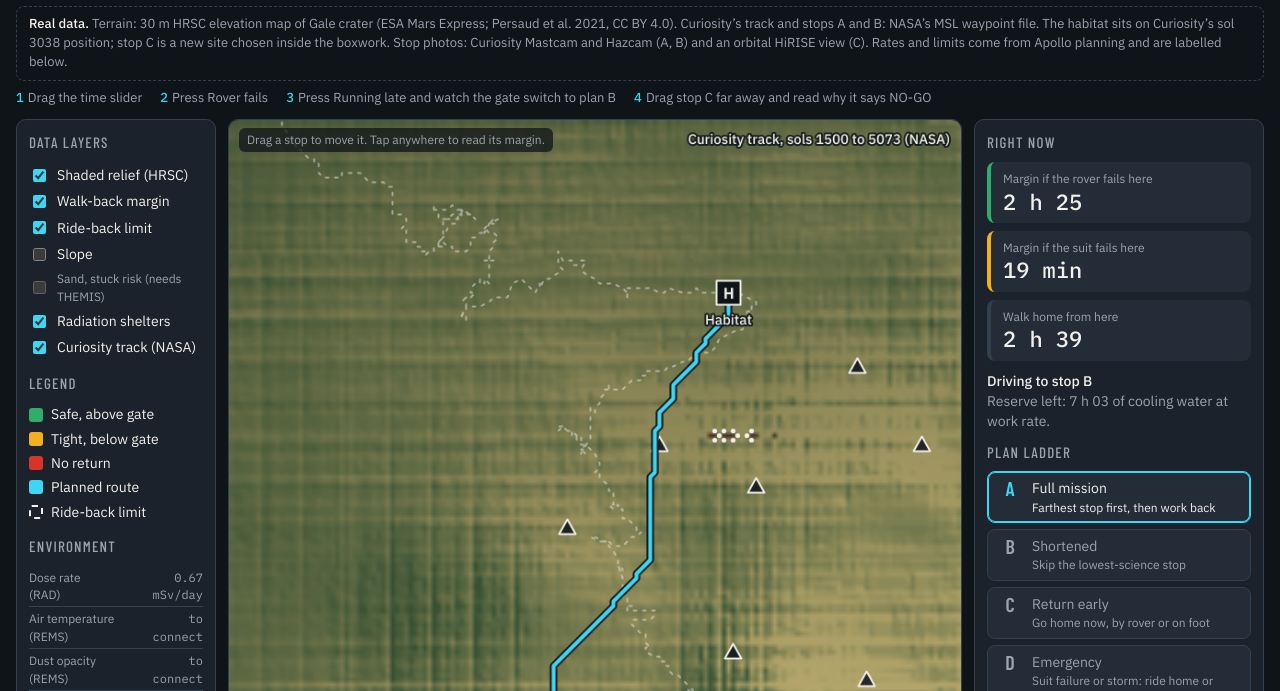
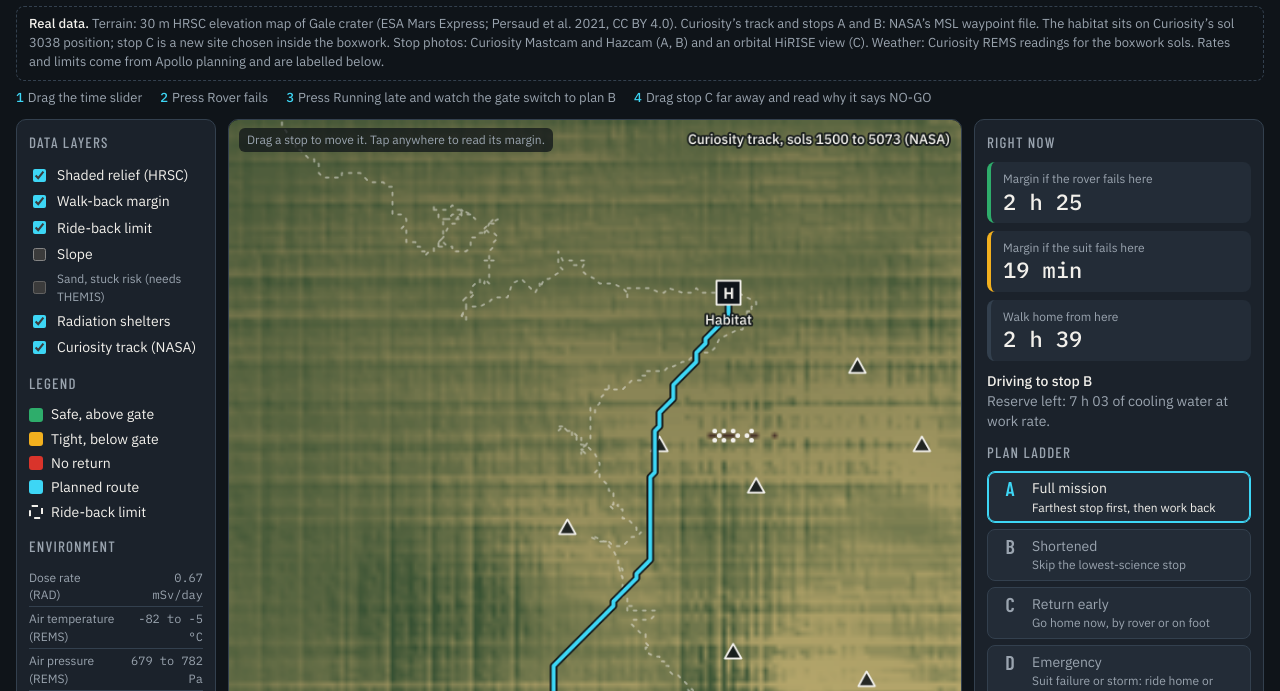
Before and after one commit to faressalameh22/lifeline-marswalk, a plain HTML site: page index.html in a window 1280 px wide. Shown: the part 78-769 px from the top of the page. Drawn offline with nearby package versions, Linux system fonts and the light colour scheme.

Commit message:
Environment panel: real Curiosity REMS weather for the boxwork sols
Daily air temperature, pressure and sky for sols 4564 to 4687 (drill
site A to drill site B), copied unchanged from NASA's MSL weather feed
into data/rems-weather.js with source and read date. README data table
and CLAUDE.md status updated.

Co-Authored-By: Claude Opus 5.5 <noreply@anthropic.com>

```diff
--- /dev/null
+++ b/data/rems-weather.js
@@ -0,0 +1,132 @@
+// Curiosity REMS weather for the boxwork campaign, sols 4564 (Altadena drill, stop A) to 4687 (Valle de la Luna, stop B).
+// Source: NASA Mars Science Laboratory weather feed, values provided by Centro de Astrobiologia (CAB/INTA) from REMS:
+//   https://mars.nasa.gov/rss/api/?feed=weather&category=msl&feedtype=json   (read 14 Nov 2026)
+// The feed is for outreach; REMS science data are in the PDS. Values are daily air min/max (deg C), pressure (Pa)
+// and the feed's qualitative sky field. Copied unchanged; no values filled in. Sols missing from the feed are missing here.
+var REMS={source:"NASA MSL weather feed (REMS, Centro de Astrobiologia), mars.nasa.gov/rss/api/?feed=weather&category=msl&feedtype=json",read:"2026-11-14",fromSol:4564,toSol:4687,
+ cols:["sol","earthDate","minAirC","maxAirC","pressurePa","sky"],
+ rows:[
+  [4564, "2025-06-08", -82, -23, 782, "Sunny"],
+  [4565, "2025-06-09", -79, -28, 781, "Sunny"],
+  [4566, "2025-06-10", -79, -26, 780, "Sunny"],
+  [4567, "2025-06-11", -79, -27, 780, "Sunny"],
+  [4568, "2025-06-12", -81, -26, 777, "Sunny"],
+  [4569, "2025-06-13", -79, -23, 776, "Sunny"],
+  [4570, "2025-06-14", -80, -23, 776, "Sunny"],
+  [4571, "2025-06-15", -79, -29, 774, "Sunny"],
+  [4572, "2025-06-16", -80, -24, 773, "Sunny"],
+  [4573, "2025-06-17", -78, -25, 773, "Sunny"],
+  [4574, "2025-06-18", -79, -28, 770, "Sunny"],
+  [4575, "2025-06-19", -80, -25, 769, "Sunny"],
+  [4576, "2025-06-20", -80, -25, 768, "Sunny"],
+  [4577, "2025-06-21", -80, -23, 766, "Sunny"],
+  [4578, "2025-06-22", -80, -27, 765, "Sunny"],
+  [4579, "2025-06-23", -80, -28, 765, "Sunny"],
+  [4580, "2025-06-25", -79, -29, 763, "Sunny"],
+  [4581, "2025-06-26", -81, -25, 762, "Sunny"],
+  [4582, "2025-06-27", -81, -25, 760, "Sunny"],
+  [4583, "2025-06-28", -80, -24, 759, "Sunny"],
+  [4584, "2025-06-29", -81, -28, 758, "Sunny"],
+  [4585, "2025-06-30", -80, -28, 758, "Sunny"],
+  [4586, "2025-07-01", -81, -24, 756, "Sunny"],
+  [4587, "2025-07-02", -80, -27, 754, "Sunny"],
+  [4588, "2025-07-03", -80, -23, 753, "Sunny"],
+  [4589, "2025-07-04", -79, -23, 752, "Sunny"],
+  [4590, "2025-07-05", -79, -24, 752, "Sunny"],
+  [4591, "2025-07-06", -79, -24, 751, "Sunny"],
+  [4592, "2025-07-07", -79, -26, 749, "Sunny"],
+  [4593, "2025-07-08", -81, -26, 748, "Sunny"],
+  [4594, "2025-07-09", -78, -22, 746, "Sunny"],
+  [4595, "2025-07-10", -79, -24, 746, "Sunny"],
+  [4596, "2025-07-11", -80, -22, 745, "Sunny"],
+  [4597, "2025-07-12", -81, -22, 744, "Sunny"],
+  [4598, "2025-07-13", -81, -17, 743, "Sunny"],
+  [4599, "2025-07-14", -81, -18, 741, "Sunny"],
+  [4600, "2025-07-15", -81, -16, 740, "Sunny"],
+  [4601, "2025-07-16", -81, -23, 738, "Sunny"],
+  [4602, "2025-07-17", -81, -24, 738, "Sunny"],
+  [4603, "2025-07-18", -80, -17, 737, "Sunny"],
+  [4604, "2025-07-19", -81, -20, 735, "Sunny"],
+  [4605, "2025-07-20", -81, -22, 734, "Sunny"],
+  [4606, "2025-07-21", -80, -17, 732, "Sunny"],
+  [4607, "2025-07-22", -81, -16, 732, "Sunny"],
+  [4608, "2025-07-23", -82, -22, 731, "Sunny"],
+  [4609, "2025-07-24", -81, -15, 731, "Sunny"],
+  [4610, "2025-07-25", -80, -26, 729, "Sunny"],
+  [4611, "2025-07-26", -80, -21, 728, "Sunny"],
+  [4612, "2025-07-27", -81, -17, 727, "Sunny"],
+  [4613, "2025-07-28", -81, -17, 726, "Sunny"],
+  [4614, "2025-07-29", -81, -18, 726, "Sunny"],
+  [4616, "2025-07-31", -81, -15, 724, "Sunny"],
+  [4617, "2025-08-02", -81, -20, 722, "Sunny"],
+  [4618, "2025-08-03", -81, -15, 721, "Sunny"],
+  [4619, "2025-08-04", -81, -17, 720, "Sunny"],
+  [4620, "2025-08-05", -82, -16, 720, "Sunny"],
+  [4621, "2025-08-06", -80, -20, 719, "Sunny"],
+  [4622, "2025-08-07", -80, -24, 718, "Sunny"],
+  [4623, "2025-08-08", -79, -24, 716, "Sunny"],
+  [4624, "2025-08-09", -80, -17, 715, "Sunny"],
+  [4625, "2025-08-10", -81, -15, 715, "Sunny"],
+  [4626, "2025-08-11", -79, -18, 714, "Sunny"],
+  [4627, "2025-08-12", -78, -14, 713, "Sunny"],
+  [4628, "2025-08-13", -78, -23, 712, "Sunny"],
+  [4629, "2025-08-14", -79, -18, 710, "Sunny"],
+  [4630, "2025-08-15", -79, -18, 709, "Sunny"],
+  [4631, "2025-08-16", -78, -19, 708, "Sunny"],
+  [4632, "2025-08-17", -78, -23, 707, "Sunny"],
+  [4633, "2025-08-18", -78, -13, 708, "Sunny"],
+  [4634, "2025-08-19", -78, -19, 706, "Sunny"],
+  [4635, "2025-08-20", -77, -17, 705, "Sunny"],
+  [4636, "2025-08-21", -78, -12, 703, "Sunny"],
+  [4637, "2025-08-22", -80, -13, 702, "Sunny"],
+  [4638, "2025-08-23", -79, -17, 703, "Sunny"],
+  [4639, "2025-08-24", -79, -18, 703, "Sunny"],
+  [4640, "2025-08-25", -78, -16, 701, "Sunny"],
+  [4641, "2025-08-26", -76, -15, 699, "Sunny"],
+  [4642, "2025-08-27", -79, -12, 699, "Sunny"],
+  [4643, "2025-08-28", -78, -11, 699, "Sunny"],
+  [4644, "2025-08-29", -79, -18, 699, "Sunny"],
+  [4645, "2025-08-30", -79, -14, 698, "Sunny"],
+  [4646, "2025-08-31", -79, -24, 696, "Sunny"],
+  [4647, "2025-09-01", -76, -17, 696, "Sunny"],
+  [4648, "2025-09-02", -79, -9, 695, "Sunny"],
+  [4649, "2025-09-03", -79, -9, 695, "Sunny"],
+  [4650, "2025-09-04", -77, -17, 695, "Sunny"],
+  [4651, "2025-09-05", -79, -24, 695, "Sunny"],
+  [4652, "2025-09-06", -79, -24, 693, "Sunny"],
+  [4653, "2025-09-08", -78, -8, 692, "Sunny"],
+  [4654, "2025-09-09", -79, -9, 692, "Sunny"],
+  [4655, "2025-09-10", -79, -8, 692, "Sunny"],
+  [4656, "2025-09-11", -80, -13, 691, "Sunny"],
+  [4657, "2025-09-12", -78, -12, 691, "Sunny"],
+  [4658, "2025-09-13", -78, -14, 691, "Sunny"],
+  [4659, "2025-09-14", -80, -18, 690, "Sunny"],
+  [4660, "2025-09-15", -78, -12, 689, "Sunny"],
+  [4661, "2025-09-16", -78, -7, 689, "Sunny"],
+  [4662, "2025-09-17", -78, -13, 689, "Sunny"],
+  [4663, "2025-09-18", -76, -12, 688, "Sunny"],
+  [4664, "2025-09-19", -77, -20, 686, "Sunny"],
+  [4665, "2025-09-20", -76, -19, 686, "Sunny"],
+  [4666, "2025-09-21", -76, -14, 686, "Sunny"],
+  [4667, "2025-09-22", -76, -11, 686, "Sunny"],
+  [4668, "2025-09-23", -75, -13, 686, "Sunny"],
+  [4669, "2025-09-24", -76, -20, 685, "Sunny"],
+  [4670, "2025-09-25", -77, -13, 685, "Sunny"],
+  [4671, "2025-09-26", -76, -16, 683, "Sunny"],
+  [4672, "2025-09-27", -76, -10, 682, "Sunny"],
+  [4673, "2025-09-28", -75, -8, 681, "Sunny"],
+  [4674, "2025-09-29", -74, -16, 680, "Sunny"],
+  [4675, "2025-09-30", -75, -9, 681, "Sunny"],
+  [4676, "2025-10-01", -78, -14, 680, "Sunny"],
+  [4677, "2025-10-02", -76, -15, 679, "Sunny"],
+  [4678, "2025-10-03", -74, -17, 680, "Sunny"],
+  [4679, "2025-10-04", -75, -16, 679, "Sunny"],
+  [4680, "2025-10-05", -74, -16, 681, "Sunny"],
+  [4681, "2025-10-06", -71, -20, 683, "Sunny"],
+  [4682, "2025-10-07", -73, -19, 684, "Sunny"],
+  [4683, "2025-10-08", -69, -20, 683, "Sunny"],
+  [4684, "2025-10-09", -71, -15, 684, "Sunny"],
+  [4685, "2025-10-10", -74, -14, 685, "Sunny"],
+  [4686, "2025-10-11", -74, -19, 685, "Sunny"],
+  [4687, "2025-10-12", -74, -5, 687, "Sunny"]
+]};
--- a/index.html
+++ b/index.html
@@ -53,6 +53,7 @@ h2{font-family:var(--display);font-weight:500;font-size:15px;letter-spacing:.08e
 .sw{width:14px;height:14px;border-radius:3px;flex:none}
 .env div{display:flex;justify-content:space-between;gap:8px;padding:3px 0;border-bottom:1px solid var(--line)}
 .env div:last-child{border-bottom:0}
+.env .note{display:block;font-size:11px;line-height:1.35;color:var(--muted);padding-top:6px}
 .env span:last-child{font-family:var(--mono);color:var(--muted);text-align:right}
 .small{font-size:12px;color:var(--muted)}
 .mapbox{position:relative;background:#0b0f13;border:1px solid var(--line);border-radius:10px;overflow:hidden}
@@ -141,7 +142,7 @@ canvas{display:block;width:100%;height:auto;cursor:crosshair;touch-action:none}
     <div id="verdict" class="verdict safe-c">GO FOR EVA</div>
   </header>
 
-  <div class="notice"><b>Real data.</b> Terrain: 30 m HRSC elevation map of Gale crater (ESA Mars Express; Persaud et al. 2021, CC BY 4.0). Curiosity’s track and stops A and B: NASA’s MSL waypoint file. The habitat sits on Curiosity’s sol 3038 position; stop C is a new site chosen inside the boxwork. Stop photos: Curiosity Mastcam and Hazcam (A, B) and an orbital HiRISE view (C). Rates and limits come from Apollo planning and are labelled below.</div>
+  <div class="notice"><b>Real data.</b> Terrain: 30 m HRSC elevation map of Gale crater (ESA Mars Express; Persaud et al. 2021, CC BY 4.0). Curiosity’s track and stops A and B: NASA’s MSL waypoint file. The habitat sits on Curiosity’s sol 3038 position; stop C is a new site chosen inside the boxwork. Stop photos: Curiosity Mastcam and Hazcam (A, B) and an orbital HiRISE view (C). Weather: Curiosity REMS readings for the boxwork sols. Rates and limits come from Apollo planning and are labelled below.</div>
 
   <div class="try" aria-label="Try it">
     <span><b>1</b>Drag the time slider</span>
@@ -177,9 +178,11 @@ canvas{display:block;width:100%;height:auto;cursor:crosshair;touch-action:none}
       <h2 style="margin-top:12px">Environment</h2>
       <div class="env small">
         <div><span>Dose rate (RAD)</span><span>0.67 mSv/day</span></div>
-        <div><span>Air temperature (REMS)</span><span>to connect</span></div>
-        <div><span>Dust opacity (REMS)</span><span>to connect</span></div>
+        <div><span>Air temperature (REMS)</span><span id="remsT">no data</span></div>
+        <div><span>Air pressure (REMS)</span><span id="remsP">no data</span></div>
+        <div><span>Sky (REMS feed)</span><span id="remsS">no data</span></div>
         <div><span>Soil, thermal (THEMIS)</span><span>to connect</span></div>
+        <div class="note" id="remsNote"></div>
       </div>
     </aside>
 
@@ -259,6 +262,7 @@ GO                = all three hold along the whole plan;   gates: margin &lt; ga
 
 <script src="data/terrain.js"></script>
 <script src="data/rover-track.js"></script>
+<script src="data/rems-weather.js"></script>
 <script src="js/mission.js"></script>
 <script src="js/model.js"></script>
 <script src="js/app.js"></script>
--- a/js/app.js
+++ b/js/app.js
@@ -227,3 +227,16 @@ if(typeof document!=='undefined'){
   rebuildFields();
   if(document.fonts&&document.fonts.ready)document.fonts.ready.then(render);
 }
+
+// Environment panel: real REMS readings for the boxwork sols (data/rems-weather.js). Shows only what the feed gave.
+(function(){
+  if(typeof REMS==='undefined'||!REMS.rows.length)return;
+  const r=REMS.rows,n=r.length,mn=Math.min(...r.map(x=>x[2])),mx=Math.max(...r.map(x=>x[3])),
+    pl=Math.min(...r.map(x=>x[4])),ph=Math.max(...r.map(x=>x[4])),sky={};
+  r.forEach(x=>sky[x[5]]=(sky[x[5]]||0)+1);
+  const set=(id,t)=>{const e=document.getElementById(id);if(e)e.textContent=t};
+  set('remsT',`${mn} to ${mx} °C`);
+  set('remsP',`${pl} to ${ph} Pa`);
+  set('remsS',Object.entries(sky).map(([k,v])=>`${k} ${v} of ${n} sols`).join(', '));
+  set('remsNote',`Curiosity REMS daily values, sols ${REMS.fromSol} to ${REMS.toSol} (${r[0][1]} to ${r[n-1][1]}), the stretch between drill sites A and B. ${n} sols in the feed. Source: NASA MSL weather feed, Centro de Astrobiología.`);
+})();
```
Also changed, not shown: 2 other files.
